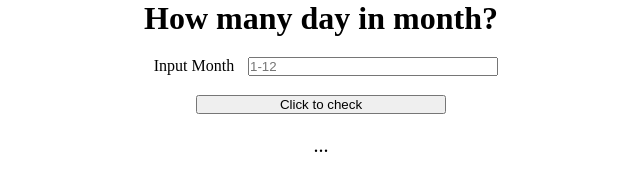
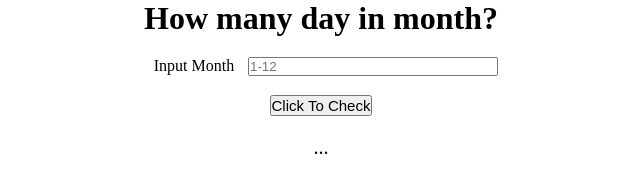
Before and after one commit to LeeKiller9/exercise_switch_case_statement, a plain HTML site: page index.html in a window 1280 px wide. Shown: the whole page, without its empty margins (319-959 px from the left). Drawn offline with Linux system fonts and the light colour scheme.

Commit message:
update feauture

```diff
--- a/index.html
+++ b/index.html
@@ -11,9 +11,8 @@
     <form action="#">
         <label for="month">Input Month</label>
         <input type="number" id="month" placeholder="1-12" min="1" max="12" required>
-        <input type="Submit" value="Click to check" onclick="check_month()">
     </form>
-    <!--<button type="button" onclick="check_month()">Click To Check</button>-->
+    <button type="button" onclick="check_month()">Click To Check</button>
     <p id="result">...</p>
 </div>
 <script src="javascript.js"></script>
--- a/javascript.js
+++ b/javascript.js
@@ -8,16 +8,16 @@ function check_month() {
         month = parseInt(month)
         switch (month) {
             case 2:
-                day = 28
+                day = '28 or 29'
                 break
             case 4:
             case 6:
             case 9:
             case 11:
-                day = 30
+                day = '30'
                 break
             default:
-                day = 31
+                day = '31'
         }
         document.getElementById('result').innerHTML = 'Month ' + month + ' have ' + day + ' Day'
     }
```
